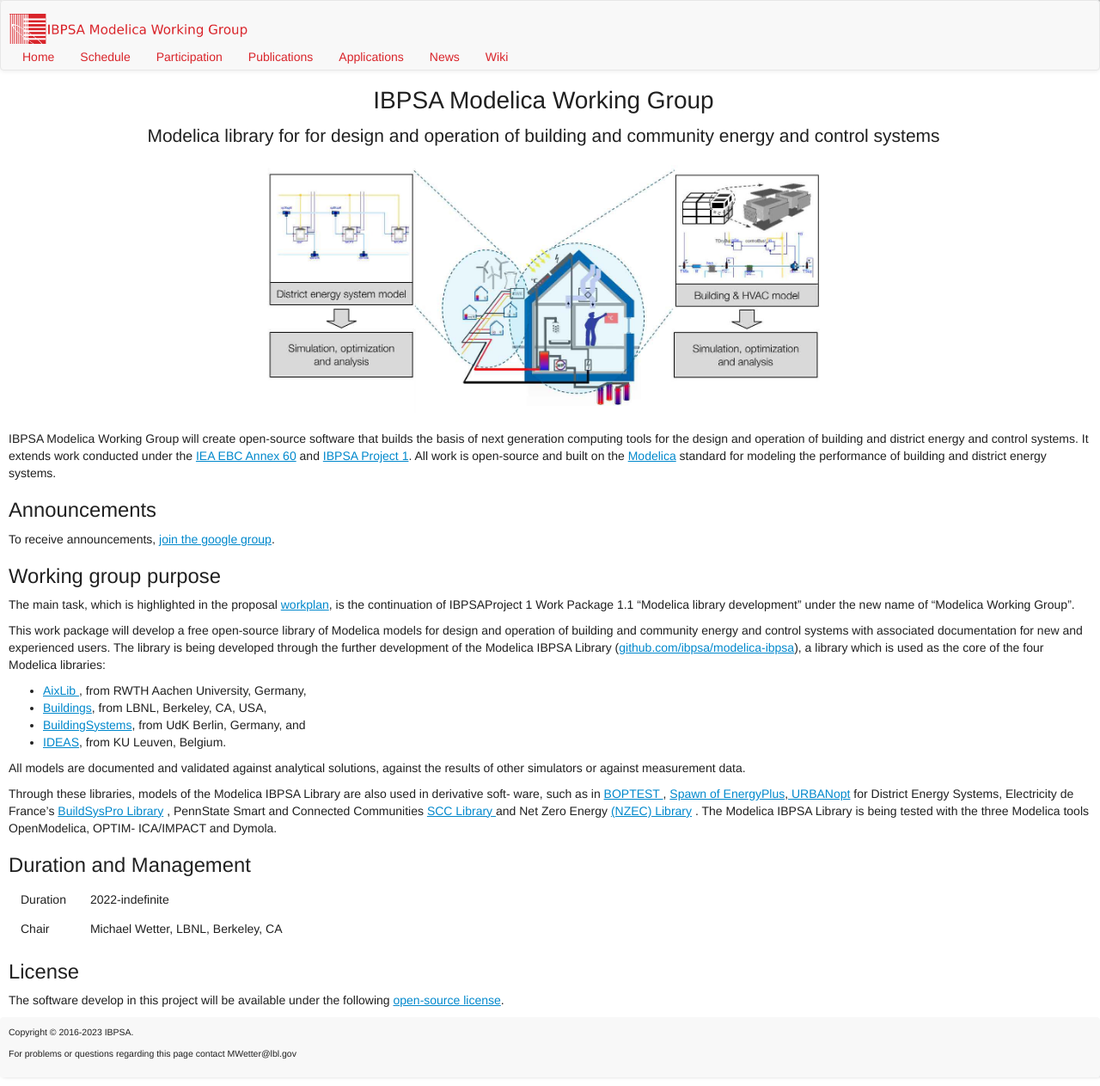
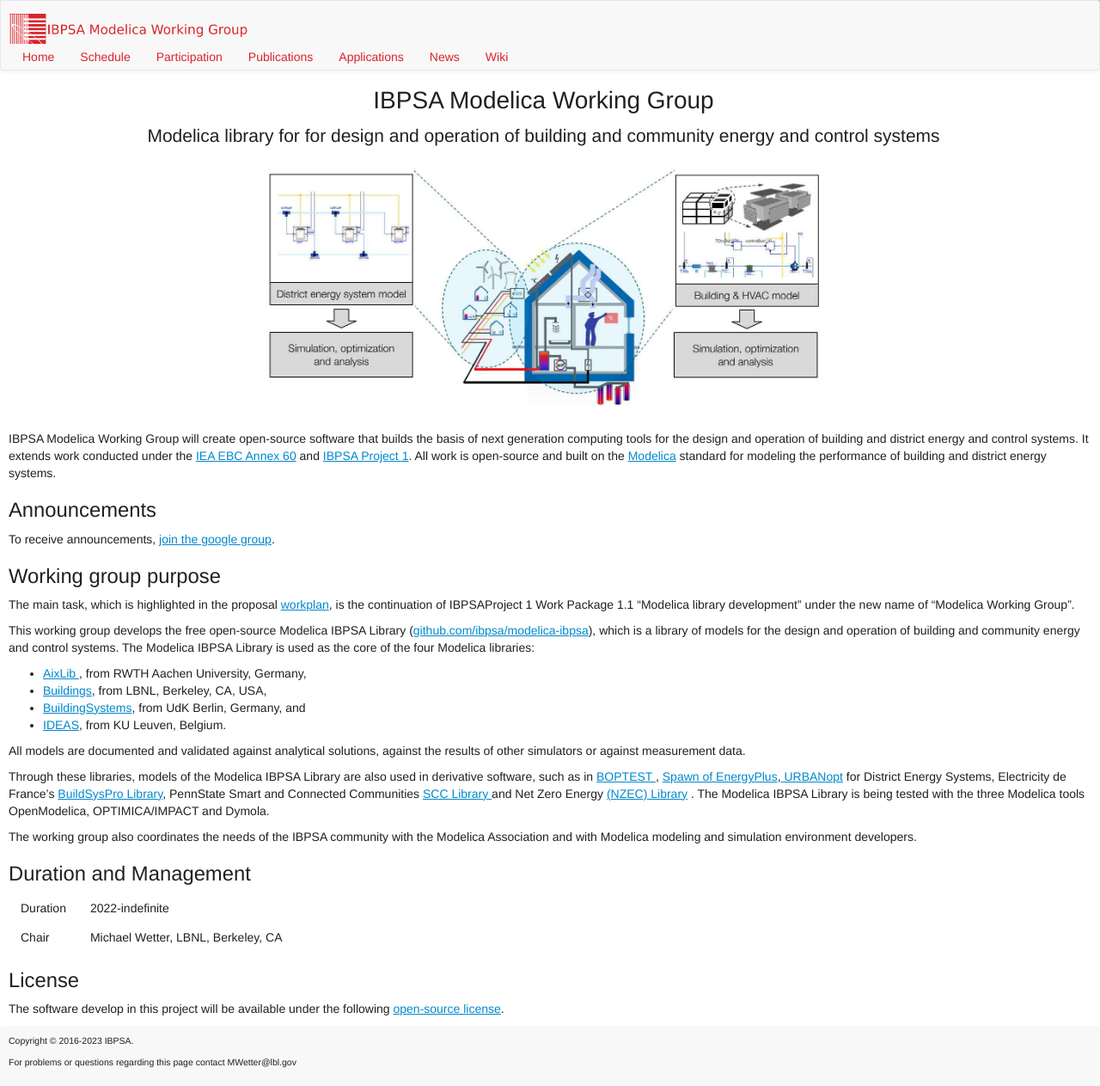
Before and after one commit to ibpsa/modelica-working-group, a Jekyll site: the page built from web/index.md, in a window 1280 px wide. Shown: the whole page at 86% size. Built offline with Jekyll 4.4.1, drawn with Linux system fonts in a browser that asks for light colours; nearby versions of some CDN libraries.

Commit message:
Updated scope

```diff
--- a/web/index.md
+++ b/web/index.md
@@ -27,14 +27,11 @@
 The main task, which is highlighted in the proposal
 [workplan](https://github.com/ibpsa/modelica-working-group/blob/main/reports/2023-proposal-approved/build/latex/ibpsa_modelica.pdf), is the continuation of IBPSAProject 1 Work Package 1.1 "Modelica library development" under the new name of "Modelica Working Group".
 
-This work package will develop a free open-source
-library of Modelica models for design and operation of
-building and community energy and control
-systems with associated documentation for new and experienced users.
-The library is being developed through
-the further development of the Modelica IBPSA Library
+This working group develops the free open-source Modelica IBPSA Library
 (<a href="https://github.com/ibpsa/modelica-ibpsa">github.com/ibpsa/modelica-ibpsa</a>),
-a library which is used as the core of the four Modelica libraries:
+which is a library of models for the design and operation of
+building and community energy and control systems.
+The Modelica IBPSA Library is used as the core of the four Modelica libraries:
 <ul>
 <li>
  <a href="https://github.com/RWTH-EBC/AixLib">AixLib </a>,
@@ -58,14 +55,14 @@
 the results of other simulators or against measurement data.
 </p>
 <p>
-Through these libraries, models of the Modelica IBPSA Library are also used in derivative soft-
-ware, such as in  <a href="https://github.com/ibpsa/project1-boptest">BOPTEST </a>, <a href="https://lbl-srg.github.io/soep/"> Spawn of EnergyPlus</a>,<a href="https://docs.urbanopt.net/workflows/des.html"> URBANopt</a>  for District Energy Systems, Electricity de France’s <a href="https://github.com/EDF-Lab/BuildSysPro"> BuildSysPro Library</a>  , PennState Smart and Connected Communities <a href="https://sites.psu.edu/sbslab/tools/smart-and-connected-communities-scc-library/"> SCC Library </a> and Net Zero Energy <a href="https://sites.psu.edu/sbslab/tools/net-zero-energy-community-nzec-library/"> (NZEC) Library</a> .
-The Modelica IBPSA Library is being tested with the three Modelica tools OpenModelica, OPTIM-
-ICA/IMPACT and Dymola.
+Through these libraries, models of the Modelica IBPSA Library are also used in derivative software, such as in  <a href="https://github.com/ibpsa/project1-boptest">BOPTEST </a>, <a href="https://lbl-srg.github.io/soep/"> Spawn of EnergyPlus</a>,<a href="https://docs.urbanopt.net/workflows/des.html"> URBANopt</a>  for District Energy Systems, Electricity de France’s <a href="https://github.com/EDF-Lab/BuildSysPro"> BuildSysPro Library</a>, PennState Smart and Connected Communities <a href="https://sites.psu.edu/sbslab/tools/smart-and-connected-communities-scc-library/"> SCC Library </a> and Net Zero Energy <a href="https://sites.psu.edu/sbslab/tools/net-zero-energy-community-nzec-library/"> (NZEC) Library</a> .
+The Modelica IBPSA Library is being tested with the three Modelica tools OpenModelica, OPTIMICA/IMPACT and Dymola.
 </p>
-
+<p>
+The working group also
+coordinates the needs of the IBPSA community with the Modelica Association and with Modelica modeling and simulation environment developers.
+</p>
 <h2>Duration and Management</h2>
-
 <table>
 <tr>
 <td>
```
